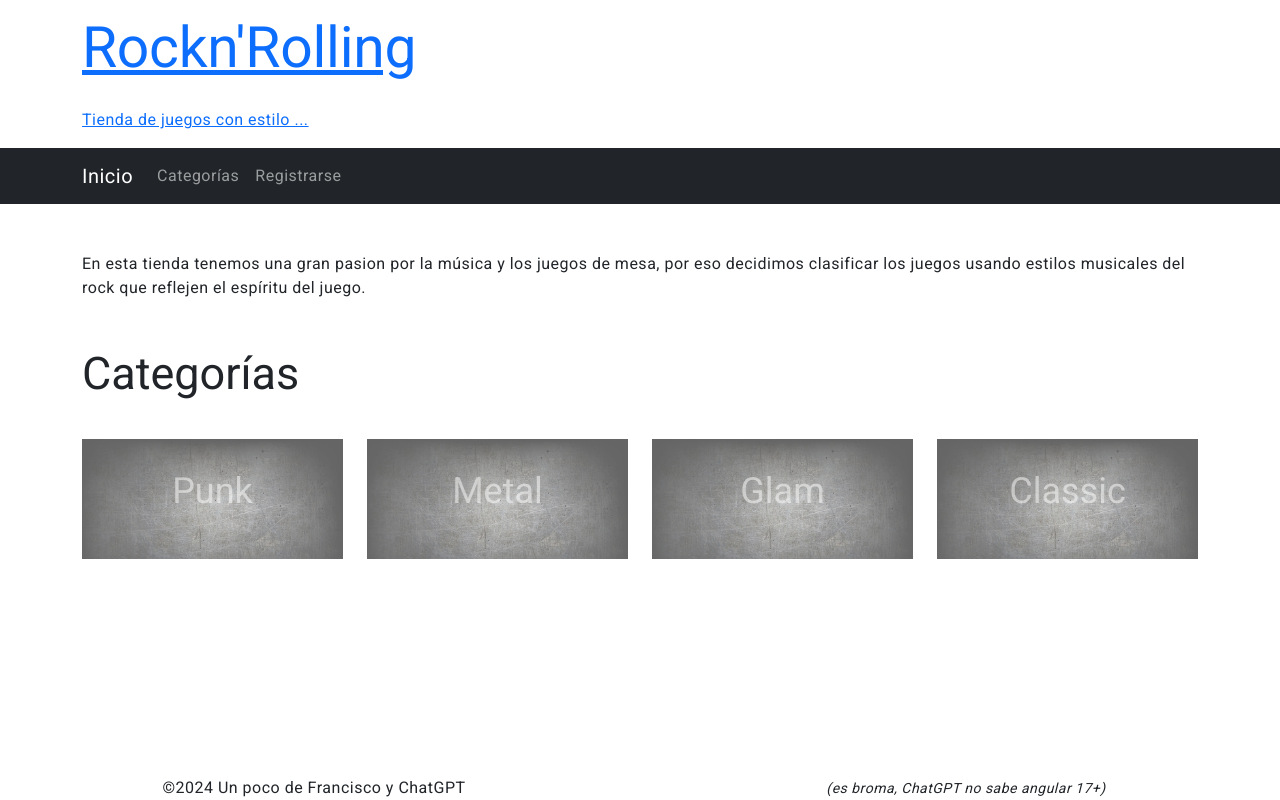
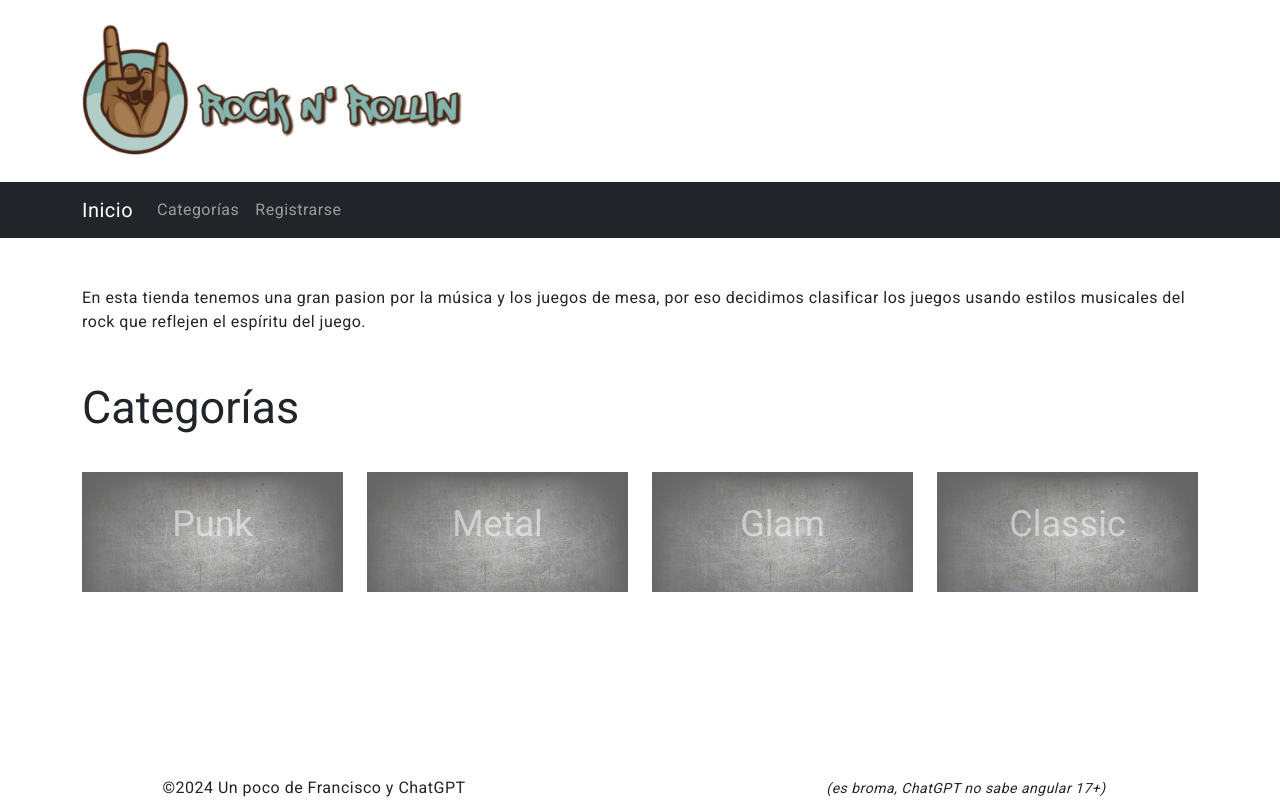
Before and after one commit to ecodisonante/rock_n_rollin_2, an Angular app: page /categories in a window 1280 px wide. Built offline with nearby package versions, Linux system fonts and the light colour scheme.

Commit message:
main logo

```diff
--- a/src/app/shared/header/header.component.html
+++ b/src/app/shared/header/header.component.html
@@ -1,8 +1,7 @@
 <header>
     <div class="container py-3">
         <a onclick="loadHome()" href="#">
-            <h1>Rockn'Rolling</h1>
-            Tienda de juegos con estilo ...
+            <img src="/images/logo_wide2.png" height="150px">
         </a>
     </div>
 </header>
```
Also changed, not shown: public/images/logo_wide2.png (added).
